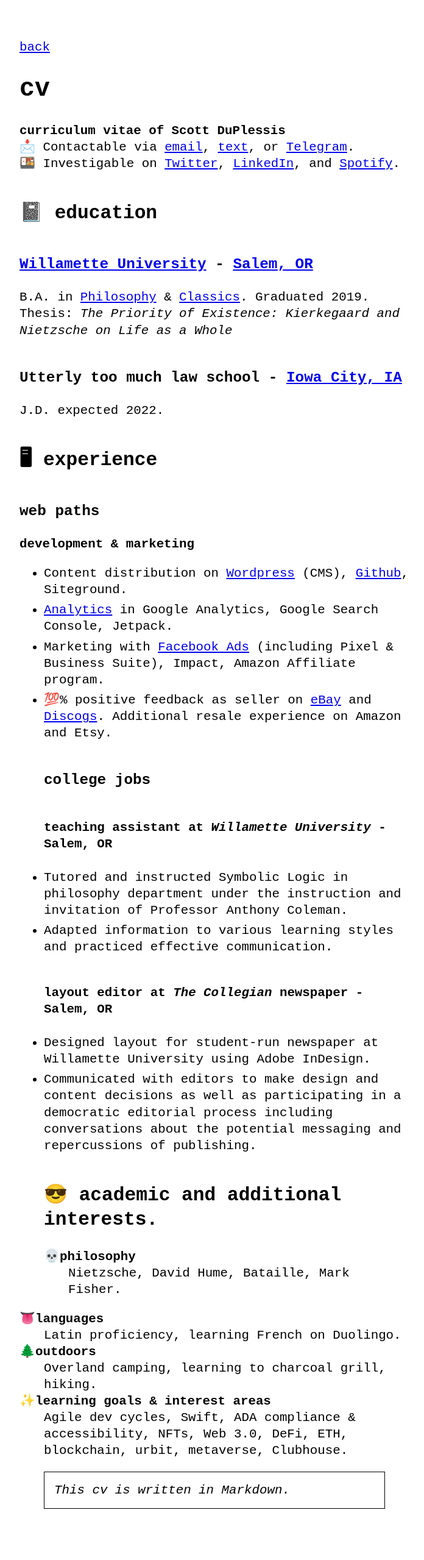
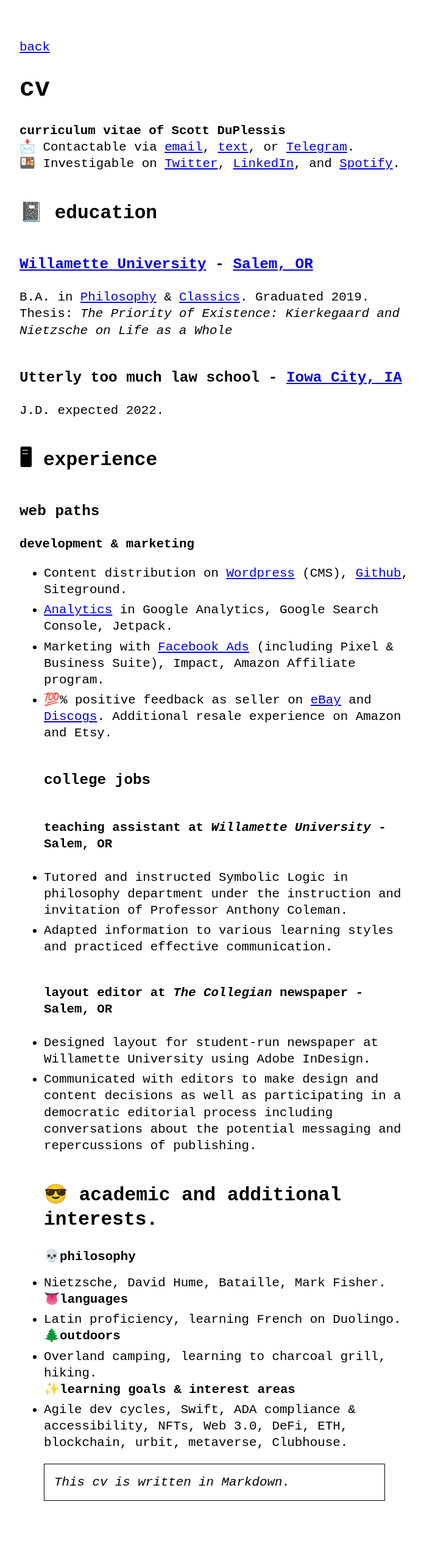
Before and after one commit to lemurodigital/lemuro.digital, a Jekyll site: the page built from cv.md, in a window 1280 px wide. Shown: the whole page at 61% size, without its empty margins (288-984 px from the left). Built offline with Jekyll 4.4.1, drawn with Linux system fonts in a browser that asks for light colours.

Commit message:
Update cv.md

```diff
--- a/cv.md
+++ b/cv.md
@@ -29,15 +29,12 @@ J.D. expected 2022.
 - Communicated with editors to make design and content decisions as well as participating in a democratic editorial process including conversations about the potential messaging and repercussions of publishing.
 ## 😎 academic and additional interests.
 **💀philosophy**
-: Nietzsche, David Hume, Bataille, Mark Fisher.
-
+- Nietzsche, David Hume, Bataille, Mark Fisher.
 **👅languages**
-: Latin proficiency, learning French on Duolingo.
-
+- Latin proficiency, learning French on Duolingo.
 **🌲outdoors**
-: Overland camping, learning to charcoal grill, hiking.
-
+- Overland camping, learning to charcoal grill, hiking.
 **✨learning goals & interest areas**
-: Agile dev cycles, Swift, ADA compliance & accessibility, NFTs, Web 3.0, DeFi, ETH, blockchain, urbit, metaverse, Clubhouse.
+- Agile dev cycles, Swift, ADA compliance & accessibility, NFTs, Web 3.0, DeFi, ETH, blockchain, urbit, metaverse, Clubhouse.
 
 >This cv is written in Markdown.
```
